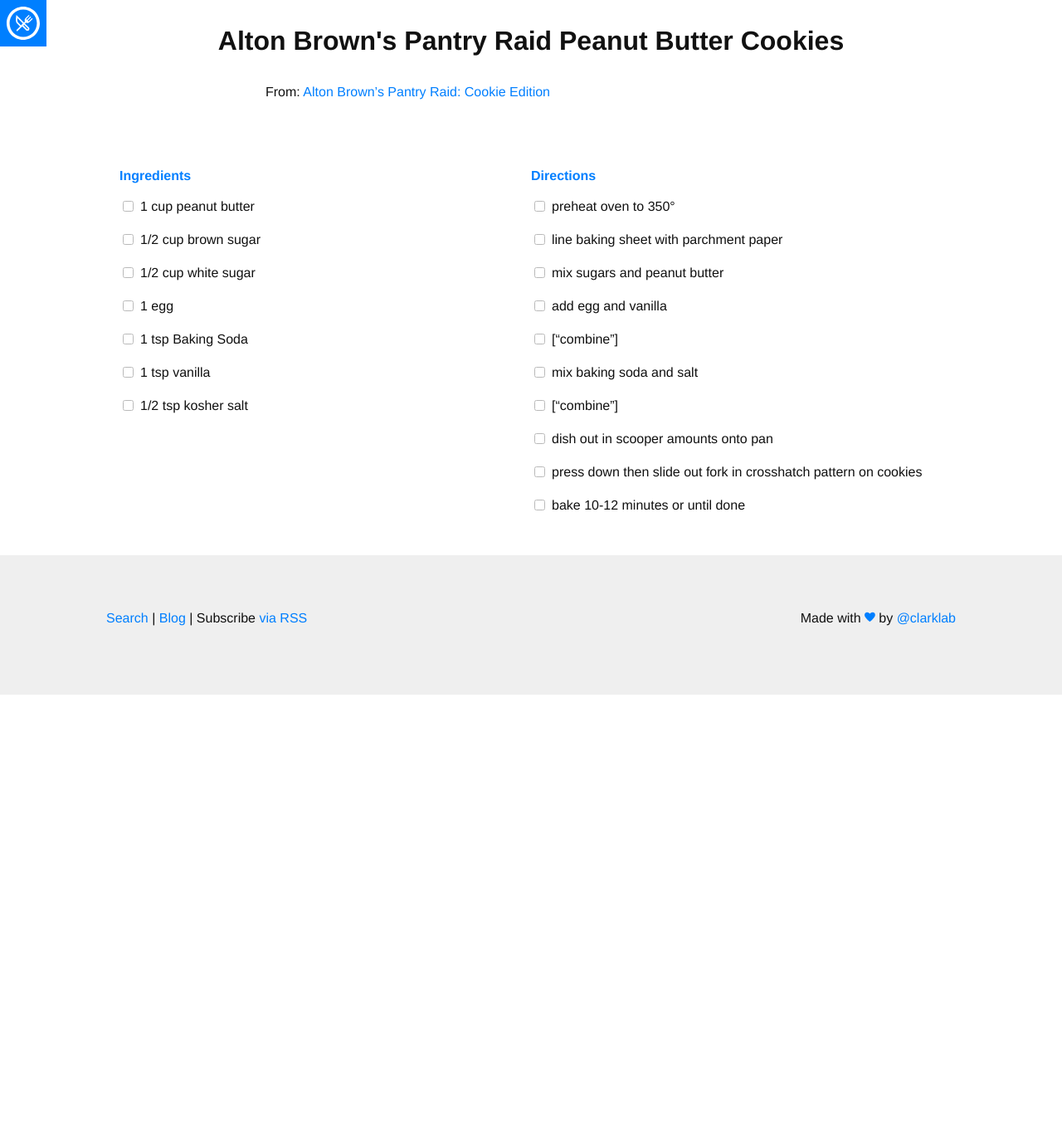
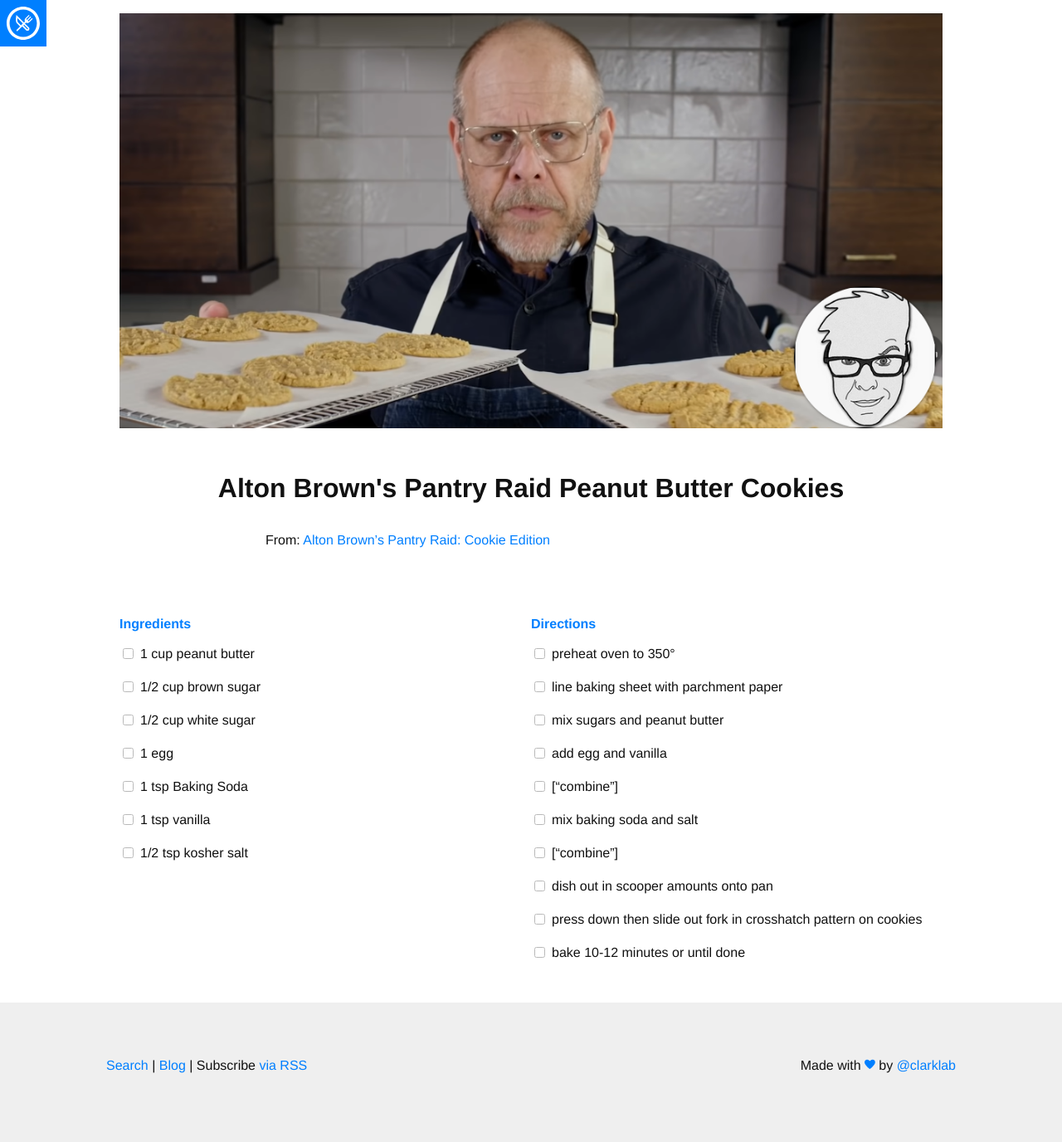
Before and after one commit to danielsheets/chowdown, a Jekyll site: the page built from _recipes/peanut-butter-cookies.md, in a window 1280 px wide. Shown: the whole page at 83% size. Built offline with Jekyll 4.4.1, drawn with Linux system fonts in a browser that asks for light colours; nearby versions of some CDN libraries; some web fonts are replaced; before the commit the page ends 900 px from its top, so only the background shows below that.

Commit message:
added alton brown's beatufiul mug to the cookies

```diff
--- a/_recipes/peanut-butter-cookies.md
+++ b/_recipes/peanut-butter-cookies.md
@@ -3,6 +3,7 @@
 layout: recipe
 title:  "Alton Brown's Pantry Raid Peanut Butter Cookies"
 tags: dessert, cookie, youtube
+image: "alton-pb.png"
 
 ingredients:
 - 1 cup peanut butter
```
Also changed, not shown: images/alton-pb.png (added).
